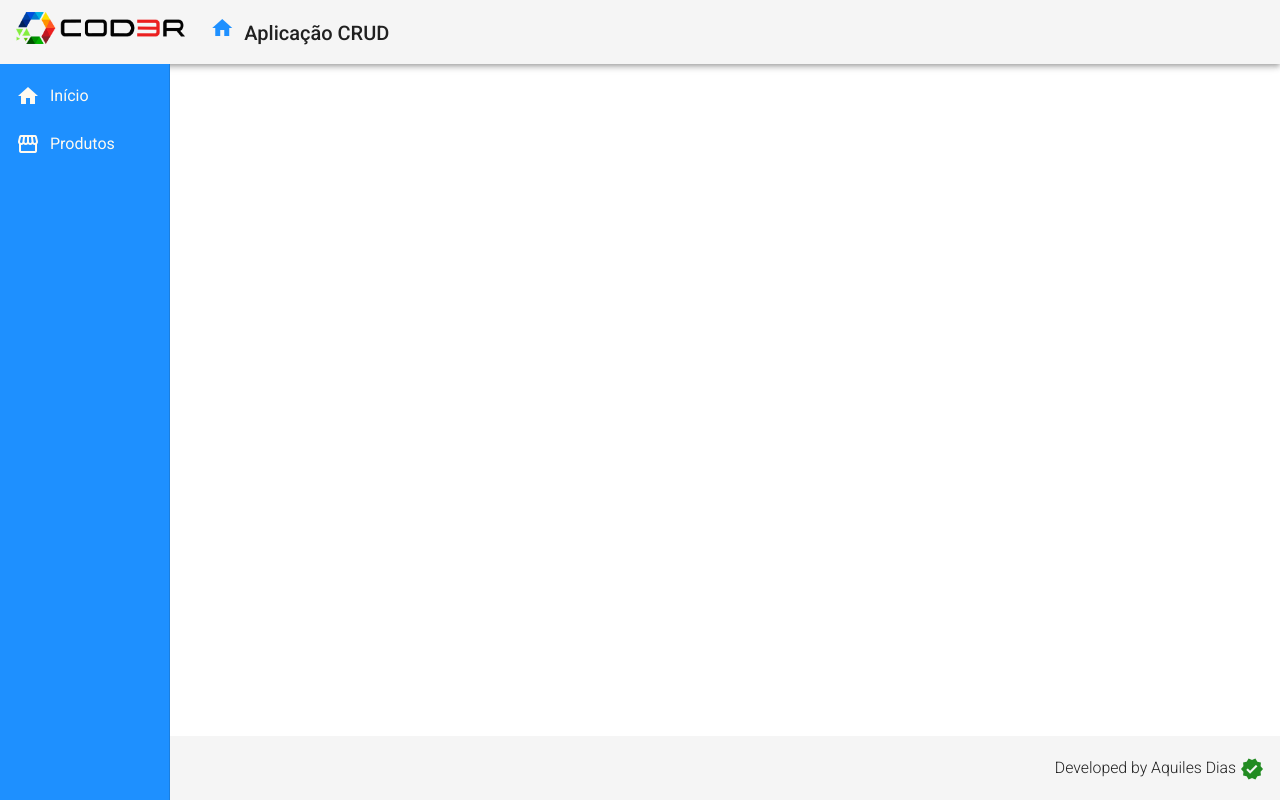
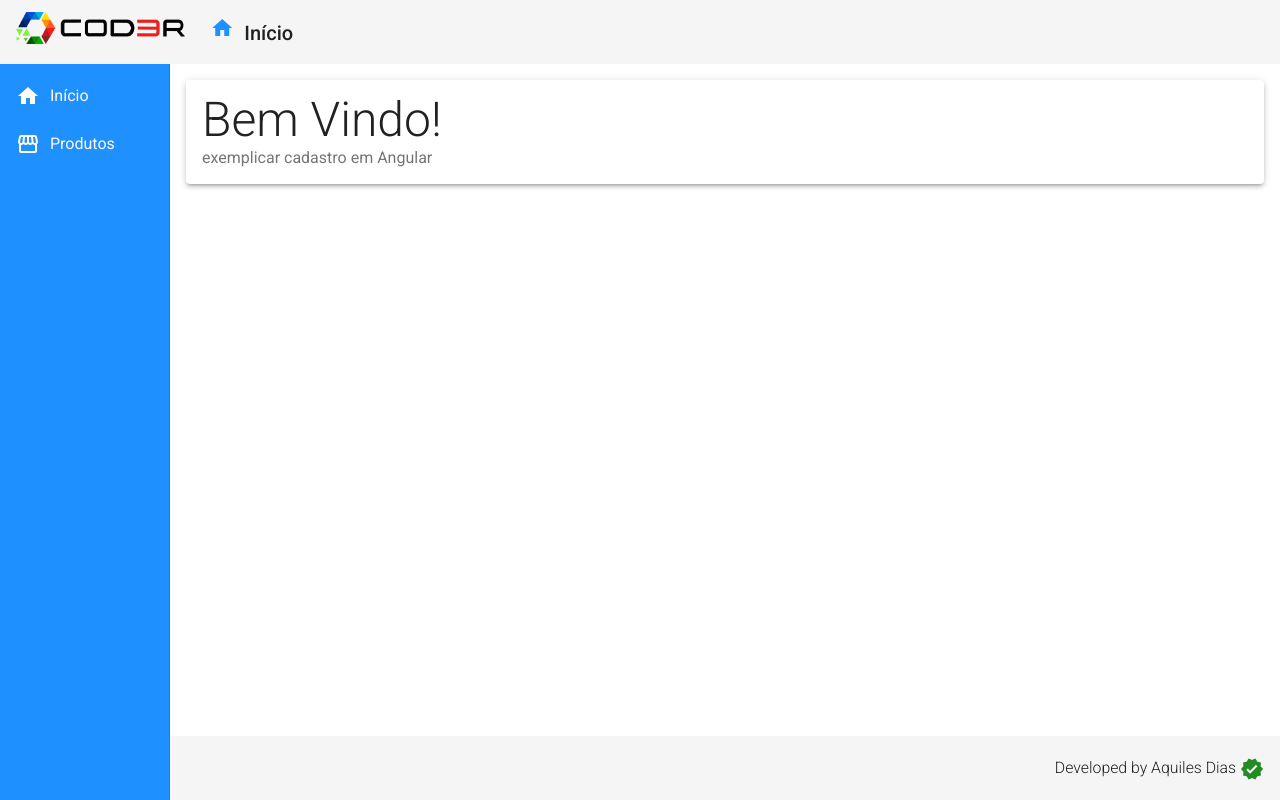
Before and after one commit to AquilesDias/Angular-9-CRUD-, an Angular app in the folder frontend/: page / in a window 1280 px wide. Built offline with nearby package versions, Linux system fonts and the light colour scheme.

Commit message:
Desenvolvendo o Home

```diff
--- a/frontend/src/app/components/template/header/header.component.html
+++ b/frontend/src/app/components/template/header/header.component.html
@@ -10,7 +10,7 @@
             <i class="material-icons">
                 home
             </i>
-            Aplicação CRUD
+            Início
         </a>
     </span>
 </mat-toolbar>
--- a/frontend/src/app/components/template/nav/nav.component.css
+++ b/frontend/src/app/components/template/nav/nav.component.css
@@ -10,3 +10,8 @@
 .sidenav i {
     padding-right: 10px;
 }
+
+.content {
+    padding: 16px;
+    background-color: #ffffff;
+}
--- a/frontend/src/app/components/template/nav/nav.component.html
+++ b/frontend/src/app/components/template/nav/nav.component.html
@@ -14,4 +14,9 @@
 
         </mat-nav-list>
     </mat-sidenav>
+
+    <mat-sidenav-content class="content">
+        <app-home></app-home>
+    </mat-sidenav-content>
+
 </mat-sidenav-container>
--- /dev/null
+++ b/frontend/src/app/views/home/home.component.css
@@ -0,0 +1,9 @@
+.home .title{
+    font-size: 3rem;
+    font-weight: 300;
+    line-height: 1.0;
+}
+
+.home .subtitle {
+    font-size: 1.0rem;
+}
--- /dev/null
+++ b/frontend/src/app/views/home/home.component.html
@@ -0,0 +1,9 @@
+<mat-card class="home mat-elevation-z3">
+    <mat-card-title class="title">
+        Bem Vindo!
+    </mat-card-title>
+
+    <mat-card-subtitle class="subtitle">
+        exemplicar cadastro em Angular
+    </mat-card-subtitle>
+</mat-card>
--- /dev/null
+++ b/frontend/src/app/views/home/home.component.ts
@@ -0,0 +1,15 @@
+import { Component, OnInit } from '@angular/core';
+
+@Component({
+  selector: 'app-home',
+  templateUrl: './home.component.html',
+  styleUrls: ['./home.component.css']
+})
+export class HomeComponent implements OnInit {
+
+  constructor() { }
+
+  ngOnInit(): void {
+  }
+
+}
--- a/frontend/src/index.html
+++ b/frontend/src/index.html
@@ -2,7 +2,7 @@
 <html lang="en">
 <head>
   <meta charset="utf-8">
-  <title>Frontend</title>
+  <title>Markplace</title>
   <base href="/">
   <meta name="viewport" content="width=device-width, initial-scale=1">
   <link rel="icon" type="image/x-icon" href="favicon.ico">
```
Also changed, not shown: frontend/src/app/app.module.ts (+8 -2 lines).
